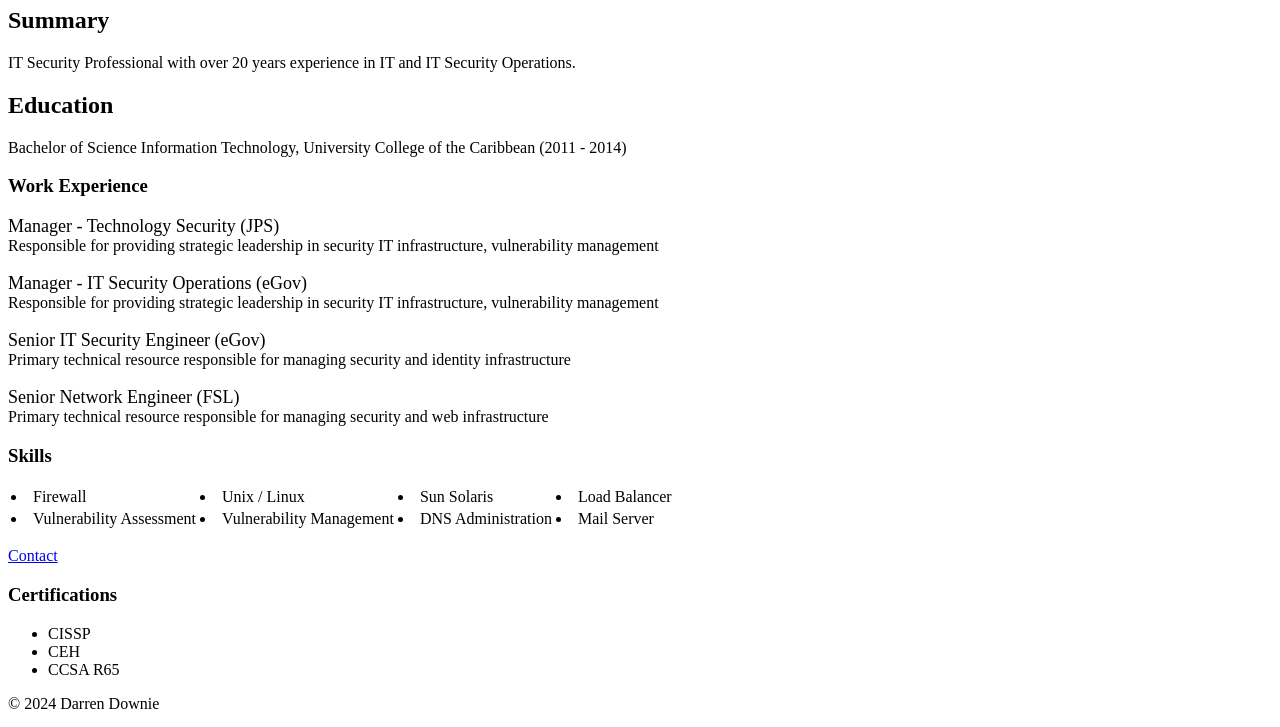
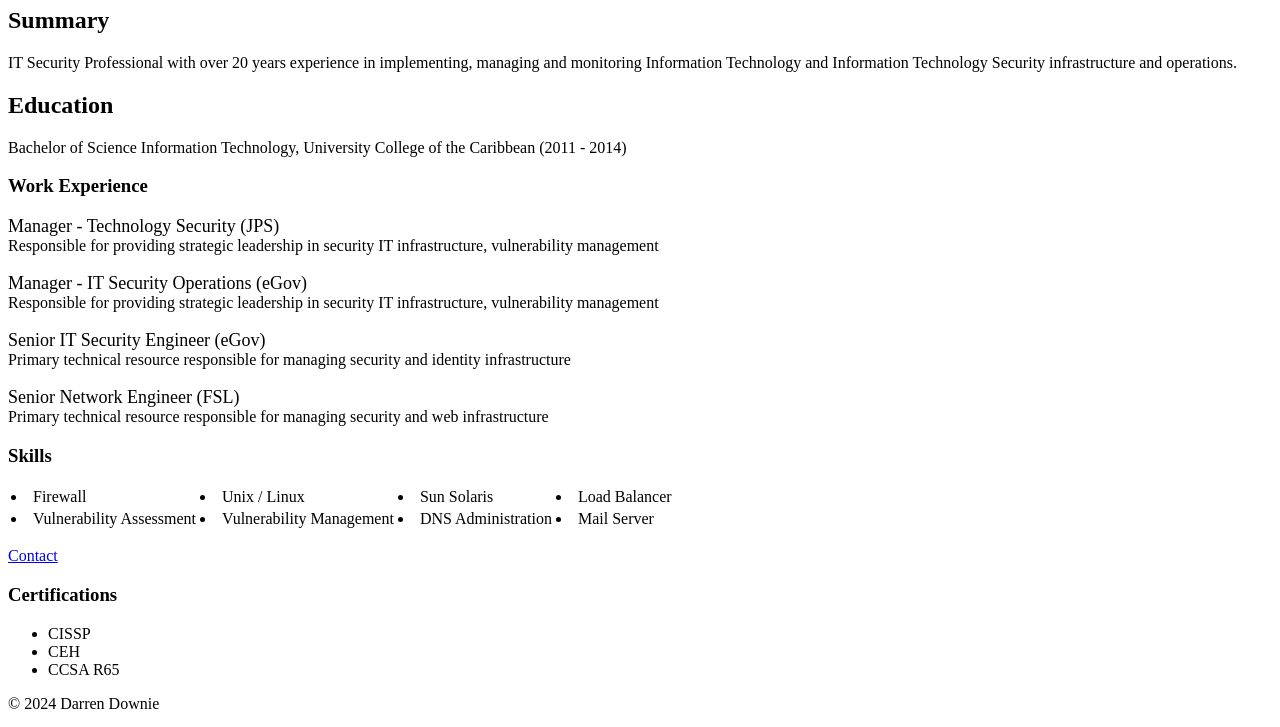
Before and after one commit to dd2down/html-portfolio, a plain HTML site: page capstone1.html in a window 1280 px wide. Shown: the part 73-800 px from the top of the page. Drawn offline with Linux system fonts and the light colour scheme.

Commit message:
Update capstone1.html

```diff
--- a/capstone1.html
+++ b/capstone1.html
@@ -8,7 +8,7 @@
 <body>
     <h1>D2</h1>
     <h2>Summary</h2>
-    <p>IT Security Professional with over 20 years experience in IT and IT Security Operations.</p>
+    <p>IT Security Professional with over 20 years experience in implementing, managing and monitoring Information Technology and Information Technology Security infrastructure and operations.</p>
     <h2>Education</h2>
     <p>Bachelor of Science Information Technology, University College of the Caribbean (2011 - 2014)</p>
     <h3>Work Experience</h3>
```
